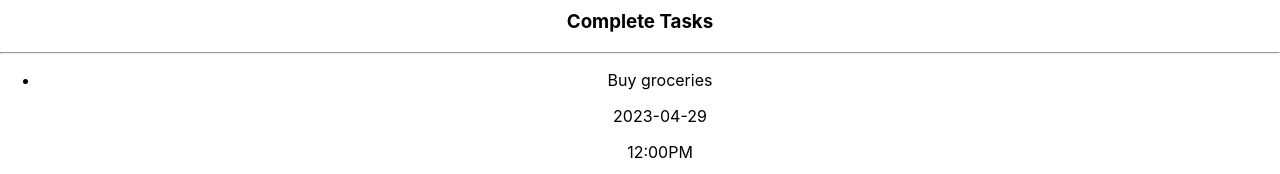
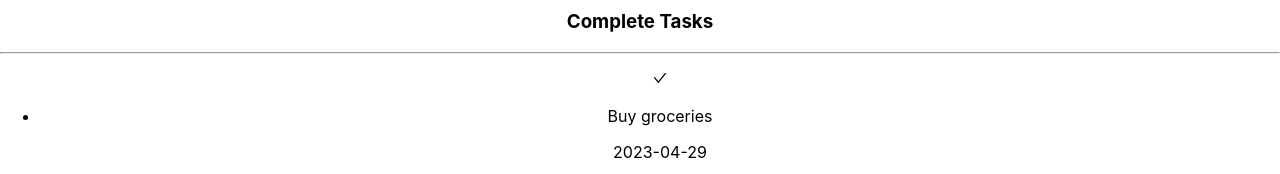
Before and after one commit to meggiddy/to-do-list, a React (Create React App) app: page / in a window 1280 px wide. Shown: the part 778-952 px from the top of the page. Built offline with nearby package versions, Linux system fonts and the light colour scheme.

Commit message:
complete mvp

```diff
--- a/package.json
+++ b/package.json
@@ -8,6 +8,7 @@
     "@testing-library/user-event": "^13.5.0",
     "react": "^18.2.0",
     "react-dom": "^18.2.0",
+    "react-icons": "^4.8.0",
     "react-scripts": "5.0.1",
     "tailwindcss": "^3.3.2",
     "web-vitals": "^2.1.4"
--- a/src/components/List.js
+++ b/src/components/List.js
@@ -1,3 +1,4 @@
+import {AiOutlineCheck} from 'react-icons/ai';
 function List({ todos, setTodos }) {
   const incompleteTasks = todos.filter((task) => task.status === "incomplete");
   const completeTasks = todos.filter((task) => task.status === "complete");
@@ -9,8 +10,10 @@ function List({ todos, setTodos }) {
           Pending Tasks
         </h3>
         <hr className="border-gray" />
-        <ul className="divide-y divide-gray-100">
+        {incompleteTasks.length === 0 && <p className=" m-10 text-sm font-semibold leading-5 text-gray-500">🎉 All Tasks Completed!</p>}
+        <ul className="flex md:flex-cols-2 justify-center divide-y divide-gray-100">
           {incompleteTasks.map((task) => (
+            <>
             <li key={task.title} className="flex justify-between gap-x-6 py-5">
               <div className="flex gap-x-4">
                 <input
@@ -39,7 +42,7 @@ function List({ todos, setTodos }) {
                   </p>
                 </div>
               </div>
-            </li>
+            </li></>
           ))}
         </ul>
       </div>
@@ -48,8 +51,10 @@ function List({ todos, setTodos }) {
           Complete Tasks
         </h3>
         <hr className="border-gray" />
-        <ul className="divide-y divide-gray-100">
+        <ul className="flex md:flex-cols-2 justify-center gap-6 divide-y divide-gray-100">
           {completeTasks.map((task) => (
+            <>
+            <AiOutlineCheck className='mt-10' />
             <li key={task.title} className="flex justify-between gap-x-6 py-5">
               <div className="flex gap-x-4">
                 <div className="min-w-0 flex-auto">
@@ -65,6 +70,7 @@ function List({ todos, setTodos }) {
                 </div>
               </div>
             </li>
+            </>
           ))}
         </ul>
       </div>
```
Also changed, not shown: 1 other file (tests, documents, lock files or other folders).
